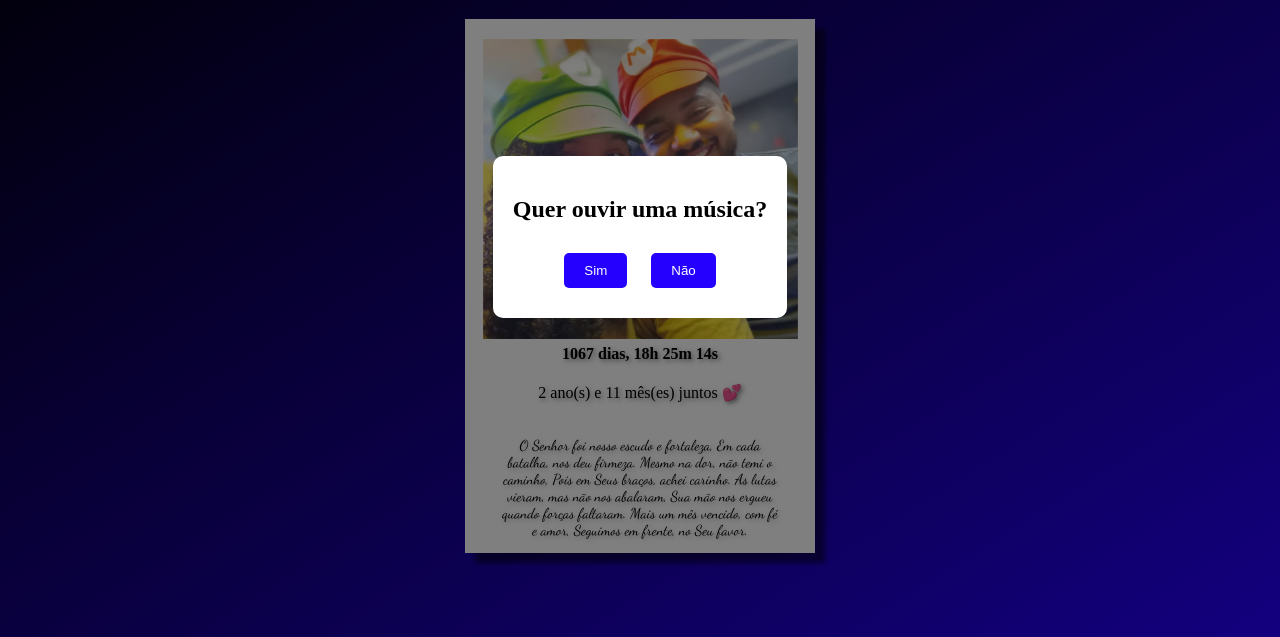
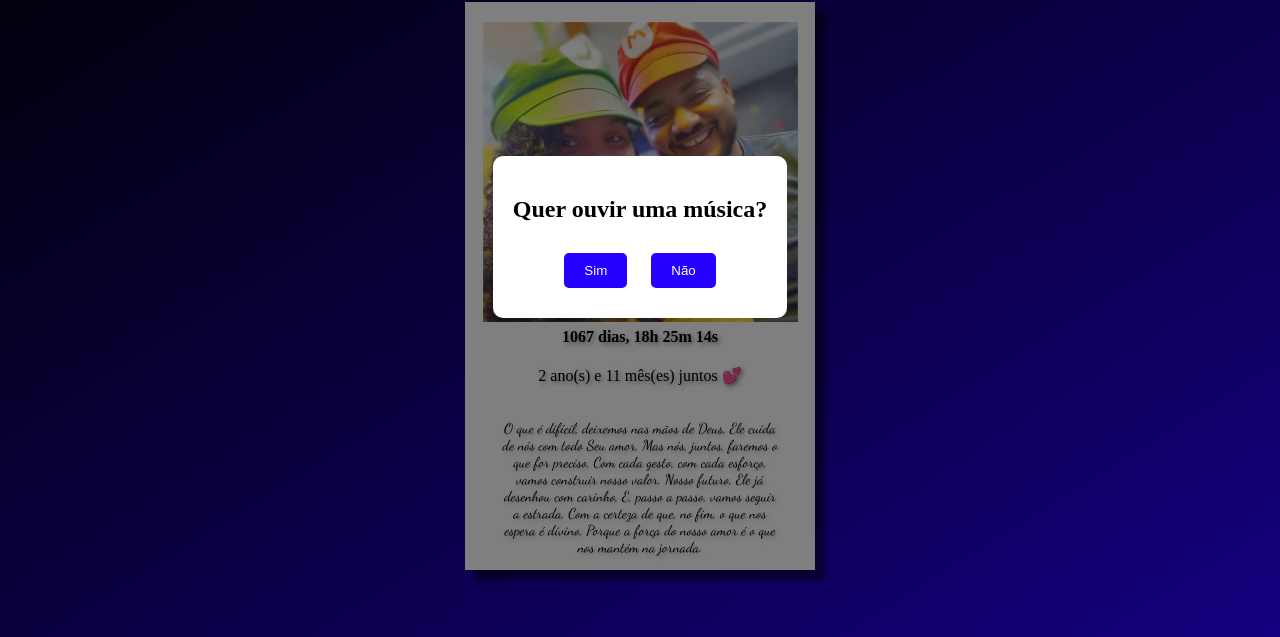
Before and after one commit to carllosmattos/lu, a plain HTML site: page index.html in a window 1280 px wide. Shown: the part 163-800 px from the top of the page. Drawn offline with Linux system fonts and the light colour scheme; a web font is replaced by a local one.

Commit message:
Change poem

```diff
--- a/index.html
+++ b/index.html
@@ -164,15 +164,15 @@
     </footer>
 
     <div class="poem">
-      <p>O Senhor foi nosso escudo e fortaleza,
-        Em cada batalha, nos deu firmeza.
-        Mesmo na dor, não temi o caminho,
-        Pois em Seus braços, achei carinho.
+      <p>O que é difícil, deixemos nas mãos de Deus,
+        Ele cuida de nós com todo Seu amor,
+        Mas nós, juntos, faremos o que for preciso,
+        Com cada gesto, com cada esforço, vamos construir nosso valor.
 
-        As lutas vieram, mas não nos abalaram,
-        Sua mão nos ergueu quando forças faltaram.
-        Mais um mês vencido, com fé e amor,
-        Seguimos em frente, no Seu favor.</p>
+        Nosso futuro, Ele já desenhou com carinho,
+        E, passo a passo, vamos seguir a estrada,
+        Com a certeza de que, no fim, o que nos espera é divino,
+        Porque a força do nosso amor é o que nos mantém na jornada.</p>
     </div>
 
     <!-- Modal -->
```
